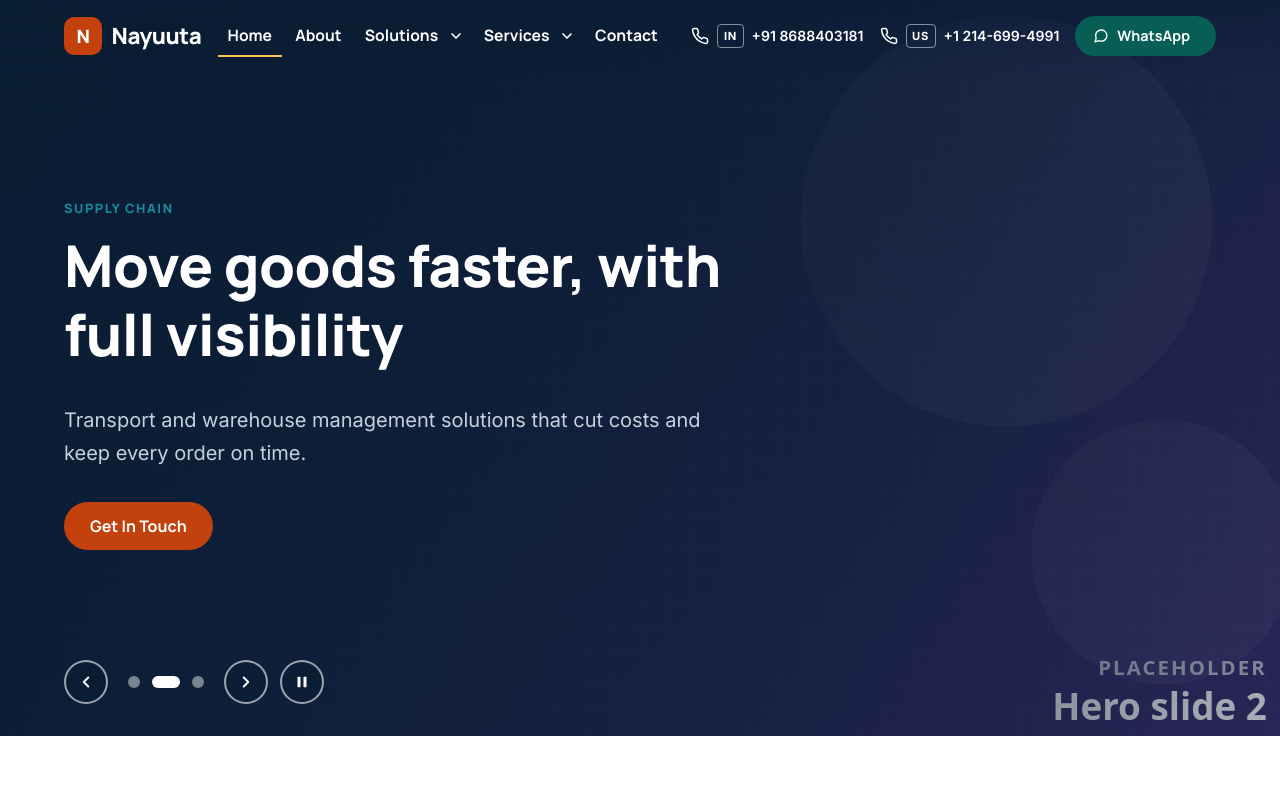
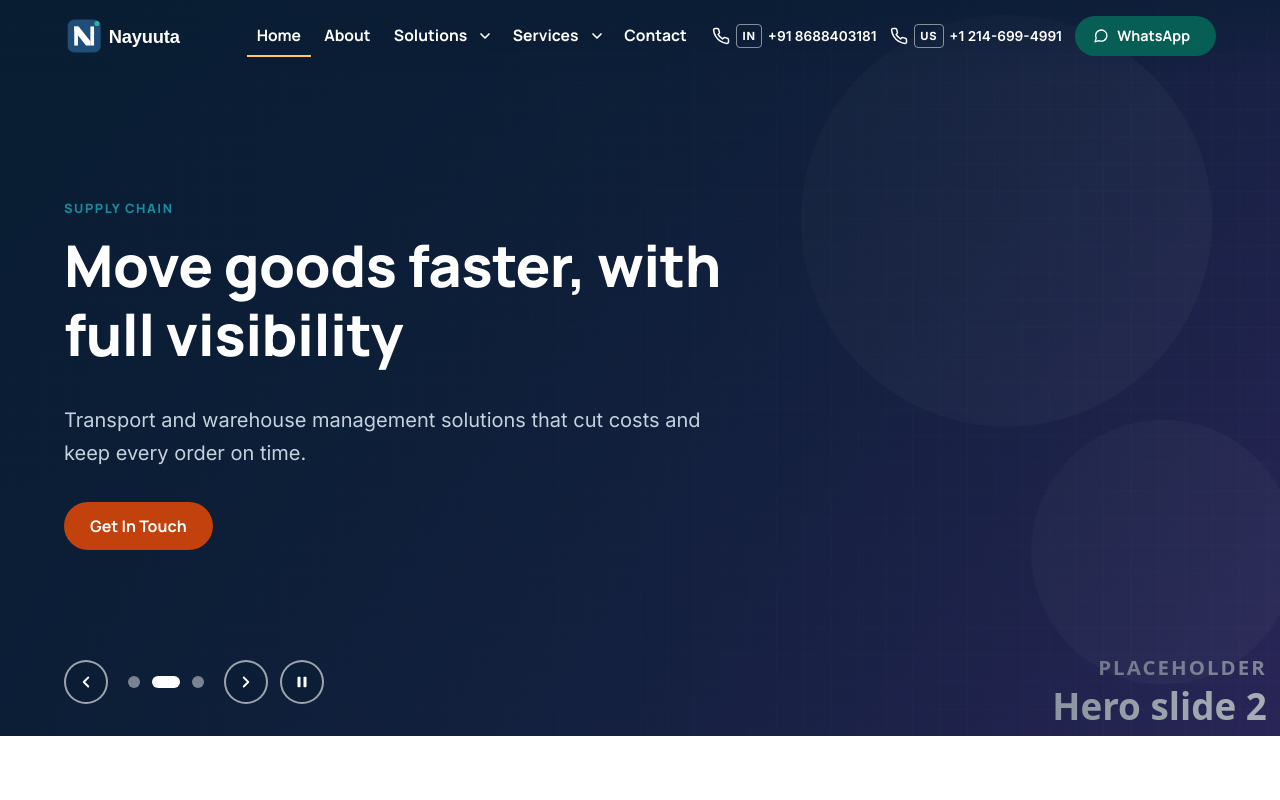
Before and after one commit to AabraKaDabra88/Nayuuta, a plain HTML site: page index.html in a window 1280 px wide. Shown: the top 800 px of the page. Drawn offline with Linux system fonts and the light colour scheme.

Commit message:
Use Nayuuta logo in header, footer and favicon
Add the supplied logo, a white-wordmark variant for the dark header and
footer, and a favicon cut from the N mark. Keep header phone numbers on
one line at desktop widths.

Co-Authored-By: Claude Opus 5.5 <noreply@anthropic.com>
Claude-Session: https://claude.ai/code/session_01XoW3HP28dr4XE8pqr8AW1K

```diff
--- a/assets/css/styles.css
+++ b/assets/css/styles.css
@@ -209,23 +209,11 @@ body.nav-open .site-header {
 .logo {
   display: inline-flex;
   align-items: center;
-  gap: 0.6rem;
-  color: #fff;
-  text-decoration: none;
-  font-family: var(--font-heading);
-  font-weight: 800;
-  font-size: 1.4rem;
-  letter-spacing: -0.02em;
+  flex: none;
 }
-.logo:hover { color: #fff; }
-.logo-mark {
-  display: grid; place-items: center;
-  width: 38px; height: 38px;
-  border-radius: 10px;
-  background: var(--color-accent);
-  color: #fff;
-  font-size: 1.15rem;
-}
+/* Logo SVG is 420x120 (3.5:1); height drives the size */
+.logo img { height: 44px; width: auto; }
+.site-footer .logo img { height: 48px; }
 
 /* Hamburger */
 .nav-toggle {
@@ -391,13 +379,17 @@ body.nav-open .site-header {
   .dropdown li a { color: var(--color-text); padding: 0.35rem 0; }
   .dropdown li a:hover { color: var(--color-accent); }
 
+  .site-nav,
+  .no-js .site-nav { gap: 1rem; }
   .header-contact {
     flex-direction: row;
     align-items: center;
-    gap: 1rem;
+    gap: 0.85rem;
     margin: 0;
   }
-  .header-phone { font-size: 0.875rem; }
+  .header-phone { font-size: 0.85rem; gap: 0.35rem; white-space: nowrap; }
+  .header-contact .btn { white-space: nowrap; }
+  .nav-link { white-space: nowrap; }
 }
 
 /* ==========================================================================
--- a/index.html
+++ b/index.html
@@ -32,7 +32,7 @@
     "@type": "Organization",
     "name": "Nayuuta",
     "url": "https://www.example.com/",
-    "logo": "https://www.example.com/assets/images/favicon.svg",
+    "logo": "https://www.example.com/assets/images/logo.svg",
     "contactPoint": [
       { "@type": "ContactPoint", "telephone": "+91-8688403181", "contactType": "sales", "areaServed": "IN" },
       { "@type": "ContactPoint", "telephone": "+1-214-699-4991", "contactType": "sales", "areaServed": "US" }
@@ -46,10 +46,9 @@
   <a class="skip-link" href="#main">Skip to main content</a>
   <header class="site-header" data-header>
     <div class="container header-inner">
-      <!-- PLACEHOLDER: text logo. Replace with <img src="assets/images/logo.svg" alt="Nayuuta" width="160" height="40"> when the logo is ready. -->
-      <a class="logo" href="index.html" aria-label="Nayuuta home">
-        <span class="logo-mark" aria-hidden="true">N</span>
-        <span class="logo-text">Nayuuta</span>
+      <!-- Logo: light variant (white wordmark) for the dark header. Dark-text version for light backgrounds: assets/images/logo.svg -->
+      <a class="logo" href="index.html">
+        <img src="assets/images/logo-light.svg" alt="Nayuuta home" width="420" height="120">
       </a>
 
       <button class="nav-toggle" type="button" aria-expanded="false" aria-controls="site-nav" data-nav-toggle>
@@ -484,9 +483,8 @@
   <footer class="site-footer">
     <div class="container footer-grid">
       <div class="footer-brand">
-        <a class="logo" href="index.html" aria-label="Nayuuta home">
-          <span class="logo-mark" aria-hidden="true">N</span>
-          <span class="logo-text">Nayuuta</span>
+        <a class="logo" href="index.html">
+          <img src="assets/images/logo-light.svg" alt="Nayuuta home" width="420" height="120" loading="lazy">
         </a>
         <!-- PLACEHOLDER: footer blurb -->
         <p>IT infrastructure, supply chain and AI solutions, delivered by teams in India and the USA.</p>
```
Also changed, not shown: about.html (+5 -7 lines), contact.html (+5 -7 lines), partials/footer.html (+2 -3 lines), partials/header.html (+3 -4 lines), privacy.html (+5 -7 lines), services.html (+5 -7 lines), solutions.html (+5 -7 lines), assets/images/favicon.svg, assets/images/logo-light.svg (added), assets/images/logo.svg (added), 1 other file.
